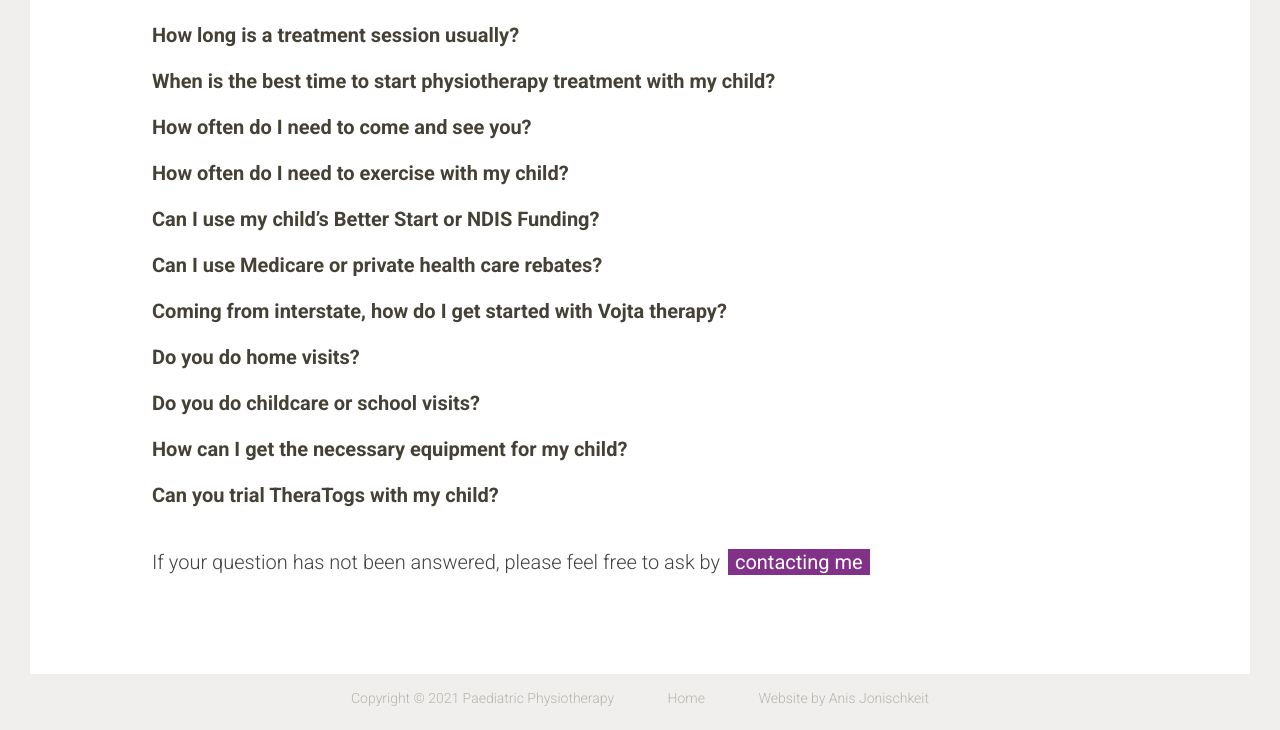
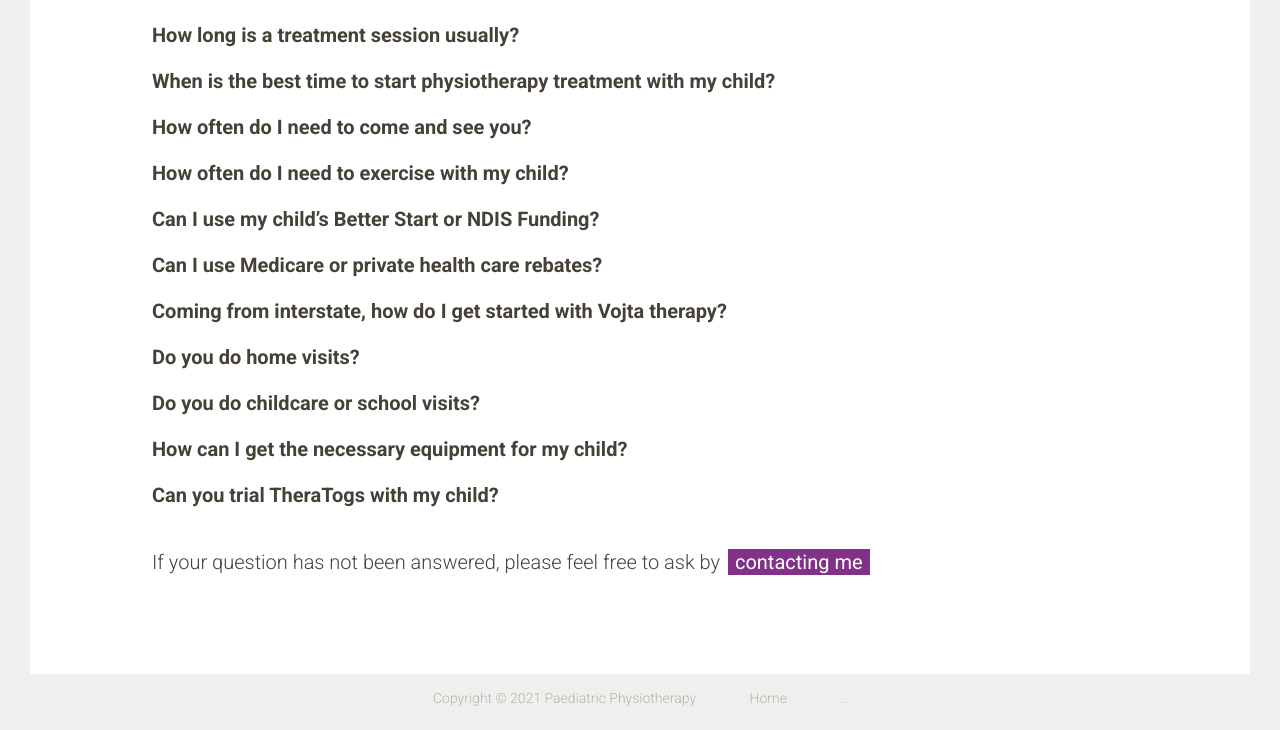
Before and after one commit to paediatric-physio/paediatricphysio.github.io, a plain HTML site: page faqs.htm in a window 1280 px wide. Shown: the part 877-1607 px from the top of the page. Drawn offline with Linux system fonts and the light colour scheme.

Commit message:
Update faqs.htm

```diff
--- a/faqs.htm
+++ b/faqs.htm
@@ -167,7 +167,7 @@ The child’s development in the early years of life goes quickly and is the fou
                             document.write(d.getFullYear());
                         </script>
                         Paediatric Physiotherapy <span><a href="/">Home</a> <!--<a href="/privacy">Privacy Policy</a>-->
-                        <a href="mailto:anis.jonischkeit@gmail.com" target="_blank" title="Anis Jonischkeit Web Design" >Website by Anis Jonischkeit</a></span>
+                        <a href="mailto:paediatricphysio@yahoo.com.au" target="_blank" title=".." >..</a></span>
                         <!--<img src="/system/images/sig.png" alt="">-->
                     </p>
 
```
